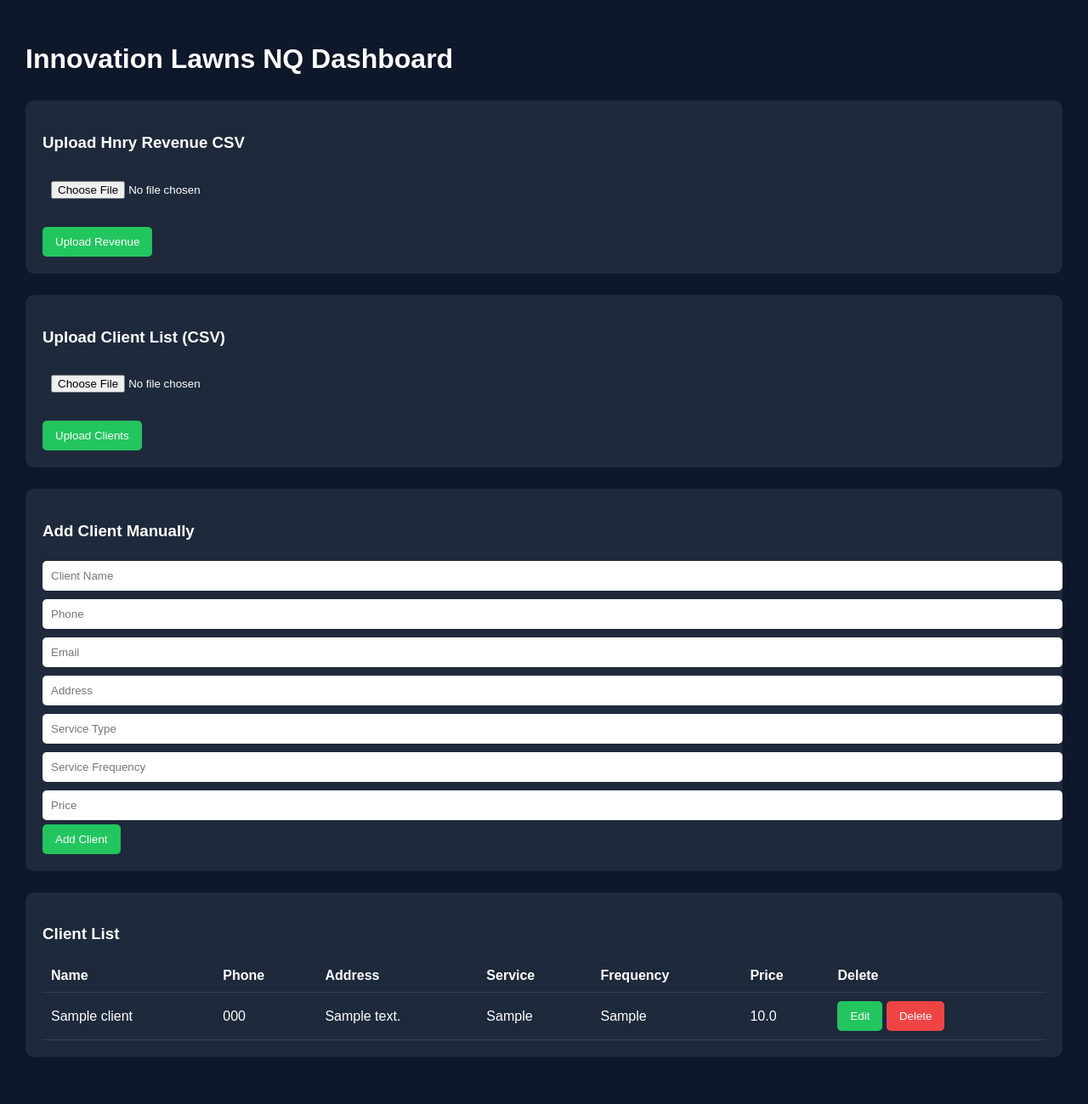
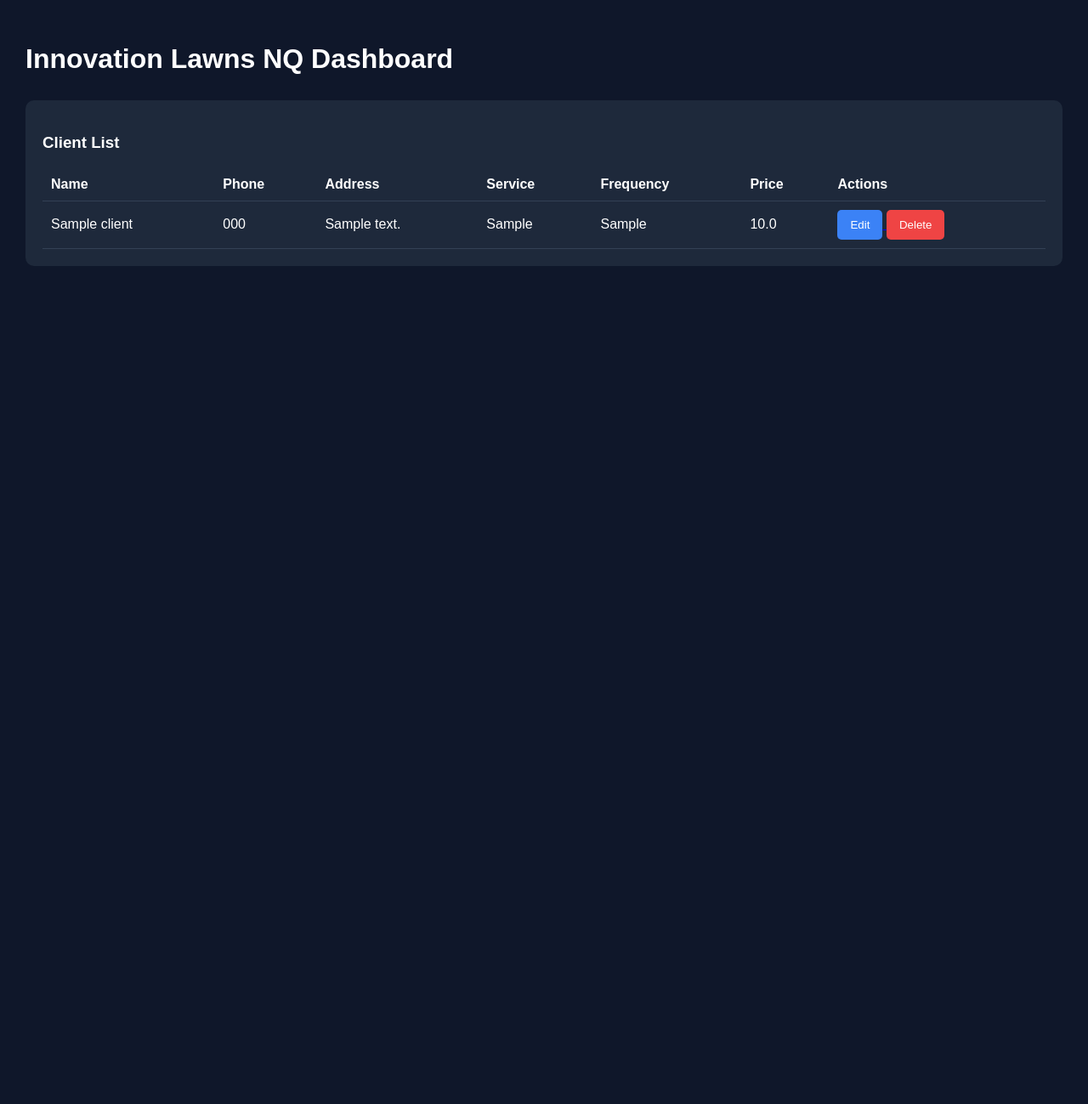
Before and after one commit to InnovationLawnsNQ/innovation-lawns-dashboard, a Flask app: page / in a window 1280 px wide. Shown: the whole page at 85% size. After the commit the page ends 313 px from the top, so only its background shows below. Run offline with Flask 3, Linux system fonts and the light colour scheme; tables that the repository leaves empty hold one stand-in row (values such as "Sample post").

Commit message:
Update index.html

```diff
--- a/templates/index.html
+++ b/templates/index.html
@@ -64,69 +64,6 @@ text-align:left;
 
 <div class="card">
 
-<h3>Upload Hnry Revenue CSV</h3>
-
-<form method="POST" enctype="multipart/form-data">
-
-<input type="file" name="hnry_file">
-
-<br><br>
-
-<button type="submit">Upload Revenue</button>
-
-</form>
-
-</div>
-
-
-<div class="card">
-
-<h3>Upload Client List (CSV)</h3>
-
-<form method="POST" enctype="multipart/form-data">
-
-<input type="file" name="client_file">
-
-<br><br>
-
-<button type="submit">Upload Clients</button>
-
-</form>
-
-</div>
-
-
-<div class="card">
-
-<h3>Add Client Manually</h3>
-
-<form method="POST">
-
-<input name="name" placeholder="Client Name">
-
-<input name="phone" placeholder="Phone">
-
-<input name="email" placeholder="Email">
-
-<input name="address" placeholder="Address">
-
-<input name="service" placeholder="Service Type">
-
-<input name="frequency" placeholder="Service Frequency">
-
-<input name="price" placeholder="Price">
-
-<br>
-
-<button type="submit">Add Client</button>
-
-</form>
-
-</div>
-
-
-<div class="card">
-
 <h3>Client List</h3>
 
 <table>
@@ -138,28 +75,27 @@ text-align:left;
 <th>Service</th>
 <th>Frequency</th>
 <th>Price</th>
-<th>Delete</th>
+<th>Actions</th>
 </tr>
 
 {% for client in clients %}
 
 <tr>
-
-<td>{{client["name"]}}</td>
-<td>{{client["phone"]}}</td>
-<td>{{client["address"]}}</td>
-<td>{{client["service"]}}</td>
-<td>{{client["frequency"]}}</td>
-<td>{{client["price"]}}</td>
+<td>{{ client["name"] }}</td>
+<td>{{ client["phone"] }}</td>
+<td>{{ client["address"] }}</td>
+<td>{{ client["service"] }}</td>
+<td>{{ client["frequency"] }}</td>
+<td>{{ client["price"] }}</td>
 
 <td>
-    <a href="/edit/{{client['id']}}">
-        <button>Edit</button>
+    <a href="/edit/{{ client['id'] }}">
+        <button style="background:#3b82f6;">Edit</button>
+    </a>
 
+    <a href="/delete/{{ client['id'] }}">
+        <button style="background:#ef4444;">Delete</button>
     </a>
-<a href="/delete/{{client['id']}}">
-<button style="background:#ef4444;">Delete</button>
-</a>
 </td>
 
 </tr>
```
